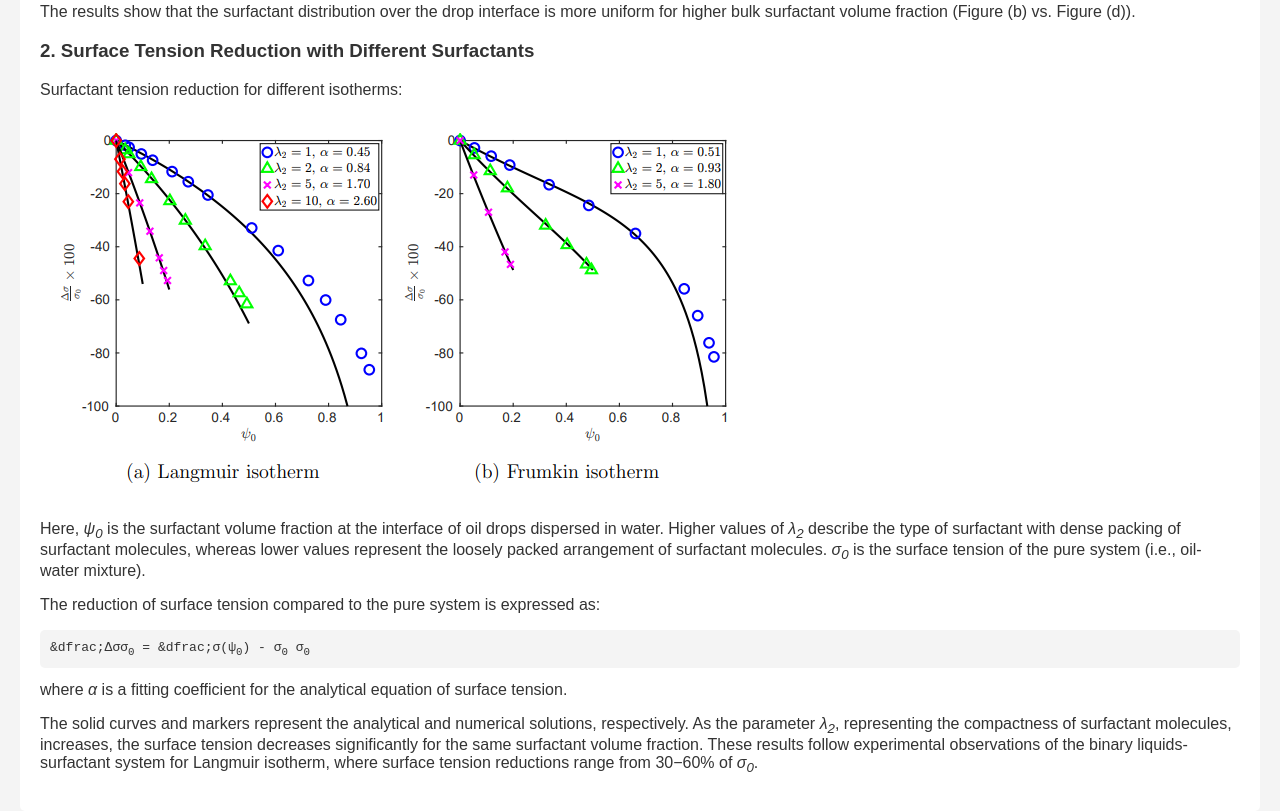
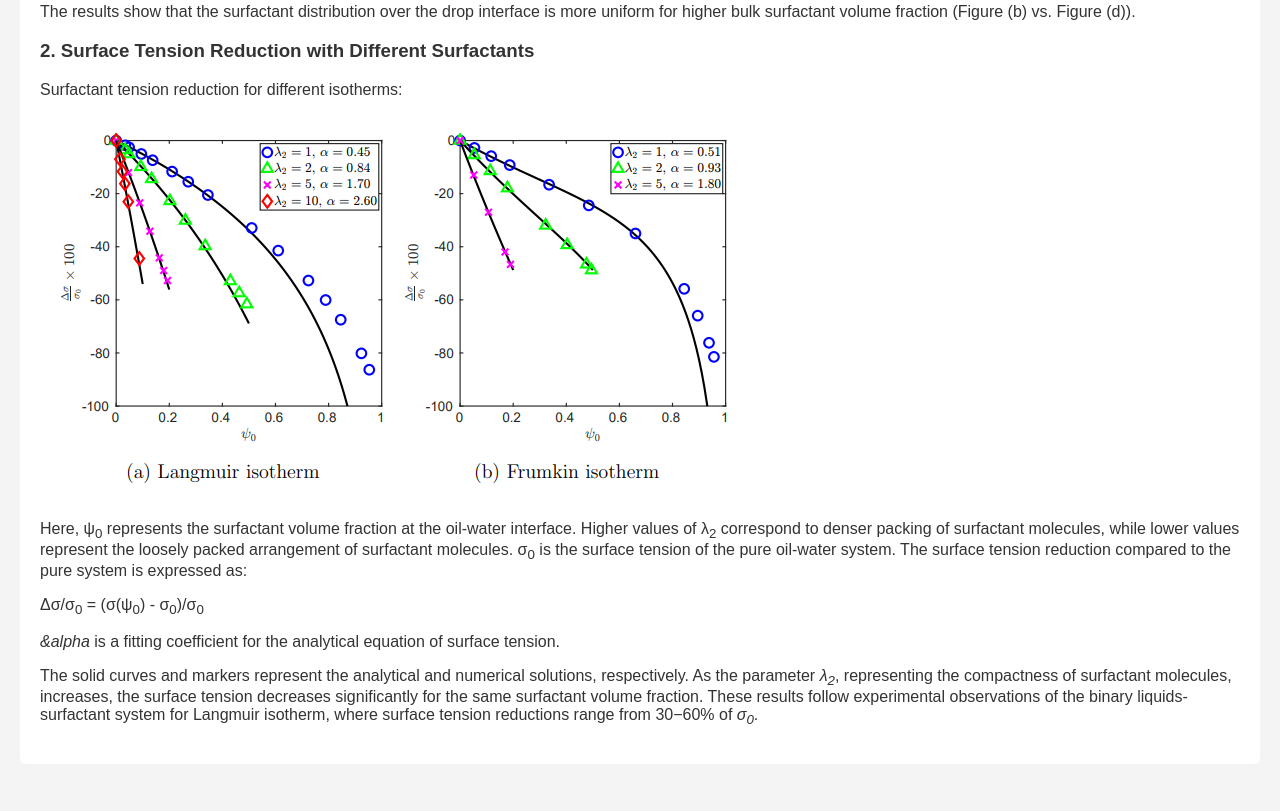
Before and after one commit to ydkothar/Work-Portfolio, a plain HTML site: page Project2_Oil-Water_Emulsions_with_Soluble_Surfactants.html in a window 1280 px wide. Shown: the part 1499-2310 px from the top of the page. After the commit the page ends 2283 px from the top, so only its background shows below. Drawn offline with Linux system fonts and the light colour scheme.

Commit message:
Update Project2_Oil-Water_Emulsions_with_Soluble_Surfactants.html

```diff
--- a/Project2_Oil-Water_Emulsions_with_Soluble_Surfactants.html
+++ b/Project2_Oil-Water_Emulsions_with_Soluble_Surfactants.html
@@ -108,17 +108,14 @@
         <h3>2. Surface Tension Reduction with Different Surfactants</h3>
         <p>Surfactant tension reduction for different isotherms:</p>
         <img src="Project2_images/Surface_tension_reduction.png" alt="Surfactant tension reduction for different isotherms">
-        <p>
-            Here, <em>&psi;<sub>0</sub></em> is the surfactant volume fraction at the interface of oil drops dispersed in water. Higher values of <em>&lambda;<sub>2</sub></em> describe the type of surfactant with dense packing of surfactant molecules, whereas lower values represent the loosely packed arrangement of surfactant molecules. <em>&sigma;<sub>0</sub></em> is the surface tension of the pure system (i.e., oil-water mixture).
-        </p>
-        <p>
-            The reduction of surface tension compared to the pure system is expressed as:
-            <pre><code>&dfrac;&Delta;&sigma;&sigma;<sub>0</sub> = &dfrac;&sigma;(&psi;<sub>0</sub>) - &sigma;<sub>0</sub> &sigma;<sub>0</sub></code></pre>
-            where <em>&alpha;</em> is a fitting coefficient for the analytical equation of surface tension.
-        </p>
-        <p>
-            The solid curves and markers represent the analytical and numerical solutions, respectively. As the parameter <em>&lambda;<sub>2</sub></em>, representing the compactness of surfactant molecules, increases, the surface tension decreases significantly for the same surfactant volume fraction. These results follow experimental observations of the binary liquids-surfactant system for Langmuir isotherm, where surface tension reductions range from 30−60% of <em>&sigma;<sub>0</sub></em>.
-        </p>
+
+        <p>Here, &psi;<sub>0</sub> represents the surfactant volume fraction at the oil-water interface. Higher values of &lambda;<sub>2</sub> correspond to denser packing of surfactant molecules, while lower values represent the loosely packed arrangement of surfactant molecules. &sigma;<sub>0</sub> is the surface tension of the pure oil-water system. The surface tension reduction compared to the pure system is expressed as:</p>
+
+        <p>&Delta;&sigma;/&sigma;<sub>0</sub> = (&sigma;(&psi;<sub>0</sub>) - &sigma;<sub>0</sub>)/&sigma;<sub>0</sub></p>
+
+        <p><em>&alpha</em> is a fitting coefficient for the analytical equation of surface tension.</p>
+
+        <p>The solid curves and markers represent the analytical and numerical solutions, respectively. As the parameter <em>&lambda;<sub>2</sub></em>, representing the compactness of surfactant molecules, increases, the surface tension decreases significantly for the same surfactant volume fraction. These results follow experimental observations of the binary liquids-surfactant system for Langmuir isotherm, where surface tension reductions range from 30−60% of <em>&sigma;<sub>0</sub></em>.</p>
     </section>
 
 <!--
```
